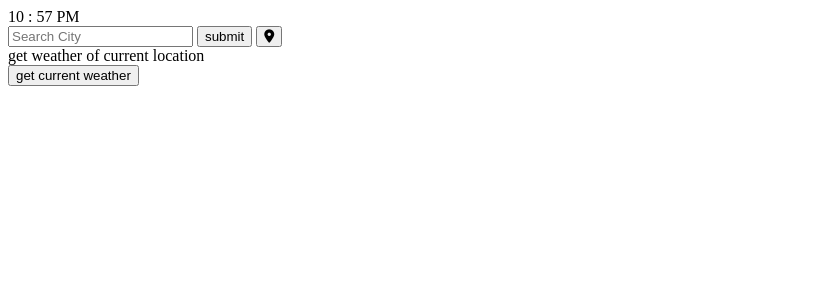
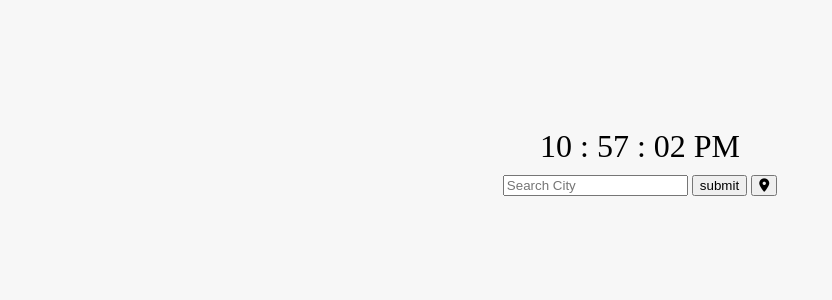
Before and after one commit to tedi005/weather-app, a Django app: template mysite/app/templates/index.html in a window 1280 px wide. Shown: the top 300 px of the page, without its empty margins (0-832 px from the left). Run offline with Django 5.2, Linux system fonts and the light colour scheme; the template is opened without the code that fills it, so the values that code supplies are empty; some libraries are stand-ins or nearby versions.

Commit message:
basic css

```diff
--- a/mysite/app/templates/base.html
+++ b/mysite/app/templates/base.html
@@ -9,14 +9,17 @@
     <link href="https://cdnjs.cloudflare.com/ajax/libs/font-awesome/6.0.0-beta3/css/all.min.css" rel="stylesheet">
     <link href="https://cdn.jsdelivr.net/npm/bootstrap-icons@1.5.0/font/bootstrap-icons.css" rel="stylesheet" />
     <!-- css path -->
-    <link rel="stylesheet" type="text/css" href="{% static 'app/css/style.css' %}">
+    <link rel="stylesheet" type="text/css" href="{% static 'app/css/base.css' %}">
     <link rel="stylesheet" type="text/css" href="{% static 'app/css/see_more.css'%}"></link>
     <!-- the favicon -->
     <link rel="shortcut icon" type="image/png" href="{% static 'app/favicon/favicon.png' %}" >
 
-    <!-- js -->
+    <!-- jquery -->
     <script src="https://code.jquery.com/jquery-3.6.0.min.js"></script>
     <script src="https://cdn.jsdelivr.net/npm/luxon@3.4.4/build/global/luxon.min.js" integrity="sha256-7NQm0bhvDJKosL8d+6ZgSi2LxZCIcA/TD087GLEBO9M=" crossorigin="anonymous"></script>
+
+    <!-- External JS file -->
+    <script type="text/javascript" src="{% static 'app/js/scripts.js' %}"></script>
 
 </head>
 <body>
@@ -29,6 +32,9 @@
                 {% endfor %}
             </ul>
         {% endif %}
+
+
+
     {% endblock %}
 </body>
 </html>
--- a/mysite/app/templates/index.html
+++ b/mysite/app/templates/index.html
@@ -1,27 +1,31 @@
 {% extends "base.html" %}
+{% load static %}
 
 
 {% block title %}Weather App{% endblock %}
 
 {% block content %}
 
+    <div class="items">
         <div class="clock">
             <span id="hrs">00</span>
             <span>:</span>
             <span id="min">00</span>
+            <span>:</span>
+            <span id="sec">00</span>
             <span id="am"></span>
+
         </div>
         <form method="POST" class="form">
             {% csrf_token %}
-
             <input class="" type="text" name="user_data" placeholder="Search City" aria-label="Search">
             <button type="submit" value="Submit">submit</button>
 
-        <button type="button" class="hover-button" >
+            <button type="submit" value="Submit" name="current-location" >
                 <i class="fa-solid fa-location-dot"></i>
             </button>
             <div class="hover-text">get weather of current location</div>
-        <button type="submit" value="Submit" name="current-location">get current weather</button>
+            <!-- <button type="submit" value="Submit" name="current-location">get current weather</button> -->
         </form>
 
 
@@ -31,8 +35,13 @@
             {% endif %}
         </div>
 
+    </div>
+    <!-- External JS file -->
+    <script type="text/javascript" src="{% static 'app/js/scripts.js' %}"></script>
 
-    <script>
+
+
+    <!-- <script>
         $(document).ready(function() {
             // messages timeout for 3 seconds
             setTimeout(function() {
@@ -48,17 +57,19 @@
             let currentTime = new Date();
             let hours = currentTime.getHours();
             let minutes = currentTime.getMinutes();
+            let seconds = currentTime.getSeconds();
             let ampm = hours >= 12 ? 'PM' : 'AM';
             hours = hours % 12;
             hours = hours ? hours : 12; // the hour '0' should be '12'
 
             document.getElementById('hrs').innerHTML = formatTime(hours);
             document.getElementById('min').innerHTML = formatTime(minutes);
+            document.getElementById('sec').innerHTML = formatTime(seconds);
             document.getElementById('am').innerHTML = ampm;
         }
 
         setInterval(updateTime, 1000);
         updateTime(); // initial call to display the time immediately
-    </script>
+    </script> -->
 
 {% endblock %}
--- a/mysite/app/templates/weather.html
+++ b/mysite/app/templates/weather.html
@@ -14,7 +14,7 @@
     {% endfor %}
 {% endif %}
 
-<!-- Modal container -->
+
 <div id="delete-modal" class="modal" style="display:none;">
     <div class="modal-content">
         <span class="close-button">&times;</span>
@@ -22,7 +22,7 @@
     </div>
 </div>
 
-<!-- <style>
+<style>
 .modal {
     display: none;
     position: fixed;
@@ -76,7 +76,7 @@ gap: 10px; /* Adds space between elements */
 
 .icon-container button {
     margin: 0;
-} -->
+}
 
 
 </style>
--- /dev/null
+++ b/mysite/static/app/css/base.css
@@ -0,0 +1,28 @@
+body{
+    background: #f7f7f7;
+}
+
+.items{
+    display: flex;
+    flex-direction: column;
+    justify-content: center;
+    align-items: center;
+    gap: 10px;
+    margin-top: 10vw;
+}
+
+.clock{
+    font-size: 2.5vw;
+
+}
+
+
+.current-location:hover + .hover-text {
+    display: block;
+  }
+
+
+.hover-text{
+    display: none;
+
+}
--- a/mysite/static/app/js/scripts.js
+++ b/mysite/static/app/js/scripts.js
@@ -0,0 +1,28 @@
+$(document).ready(function() {
+    // messages timeout for 3 seconds
+    setTimeout(function() {
+        $('.messages').fadeOut('slow');
+    }, 3000); // <-- time in milliseconds, 3000 = 3 seconds
+});
+
+function formatTime(value) {
+    return value < 10 ? '0' + value : value;
+}
+
+function updateTime() {
+    let currentTime = new Date();
+    let hours = currentTime.getHours();
+    let minutes = currentTime.getMinutes();
+    let seconds = currentTime.getSeconds();
+    let ampm = hours >= 12 ? 'PM' : 'AM';
+    hours = hours % 12;
+    hours = hours ? hours : 12; // the hour '0' should be '12'
+
+    document.getElementById('hrs').innerHTML = formatTime(hours);
+    document.getElementById('min').innerHTML = formatTime(minutes);
+    document.getElementById('sec').innerHTML = formatTime(seconds);
+    document.getElementById('am').innerHTML = ampm;
+}
+
+setInterval(updateTime, 1000);
+updateTime(); // initial call to display the time immediately
```
Also changed, not shown: mysite/app/templates/home.html (added, +104 -0 lines), mysite/db.sqlite3. Lines whose indentation alone changed are shown as unchanged.
